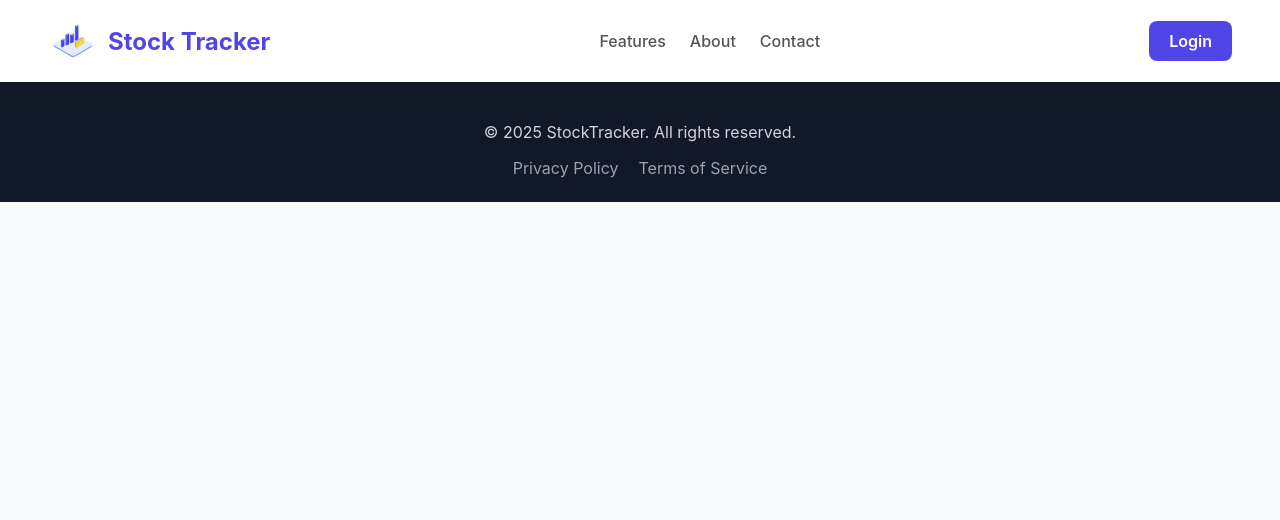
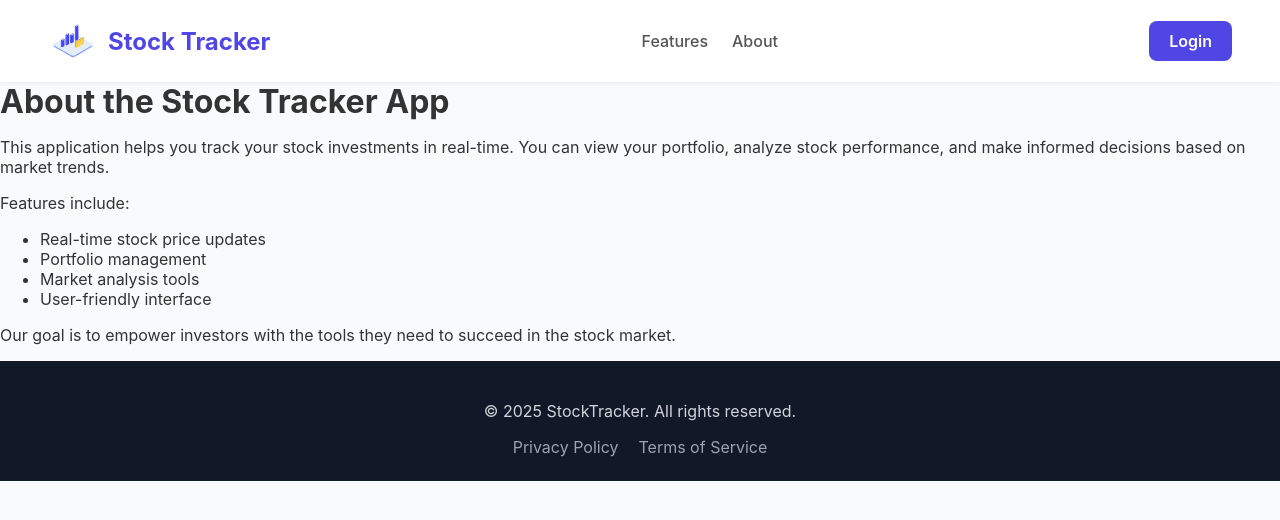
Before and after one commit to shakisparki/Stock-Portfolio-Tracker, a React (Vite) app in the folder portfolio-tracker.client/: page /about in a window 1280 px wide. Shown: the top 520 px of the page. Built offline with nearby package versions, Linux system fonts and the light colour scheme.

Commit message:
add auth context

```diff
--- a/portfolio-tracker.client/src/App.tsx
+++ b/portfolio-tracker.client/src/App.tsx
@@ -1,31 +1,29 @@
-import React, { useState } from "react";
+import React from "react";
 import { BrowserRouter as Router, Routes, Route } from "react-router-dom";
+import { useAuth } from "./hooks/useAuth";
 
 import Navbar from "./components/Navbar";
 import Footer from "./components/Footer";
 import Home from "./pages/Home";
+import About from "./pages/About";
 import Login from "./pages/Login";
 import Register from "./pages/Register";
 import Dashboard from "./pages/Dashboard";
 
 const App: React.FC = () => {
-    const [isLoggedIn, setIsLoggedIn] = useState(false);
-
-    const handleLogin = () =>
-        setIsLoggedIn(true);
-    const handleLogout = () =>
-        setIsLoggedIn(false);
+    const {isLoggedIn, login, logout } = useAuth();
 
     return (
             <div className="app-container">
                 <Router>
-                <Navbar isLoggedIn={isLoggedIn} onLogout={handleLogout} />
+                    <Navbar isLoggedIn={isLoggedIn} onLogout={logout} />
                     <Routes>
 
-                    <Route path="/" element={<Home/>} />
-                    <Route path="/login" element={isLoggedIn ? <Dashboard /> : <Login onLogin={handleLogin} />} />
+                        <Route path="/" element={<Home />} />
+                        <Route path="/about" element={<About />} />
+                        <Route path="/login" element={isLoggedIn ? <Dashboard /> : <Login onLogin={login} />} />
                         <Route path="/register" element={isLoggedIn ? <Dashboard /> : <Register/>} />
-                    <Route path="/dashboard" element={isLoggedIn ? <Dashboard /> : <Login onLogin={handleLogin} />} />
+                        <Route path="/dashboard" element={isLoggedIn ? <Dashboard /> : <Login onLogin={login} />} />
                         {/* Add other routes as needed */}
                     </Routes>
                     <Footer />
--- a/portfolio-tracker.client/src/components/Navbar.tsx
+++ b/portfolio-tracker.client/src/components/Navbar.tsx
@@ -14,9 +14,8 @@ const Navbar: React.FC<NavbarProps> = ({ isLoggedIn, onLogout }) => {
                 <span>Stock Tracker</span>
             </a>
             <div className="navbar-links">
-                <a href="#features">Features</a>
-                <a href="#about">About</a>
-                <a href="#contact">Contact</a>
+                <a href="/#features">Features</a>
+                <a href="/about">About</a>
                 {isLoggedIn && <a href="/dashboard">Dashboard</a>}
             </div>
             {
--- /dev/null
+++ b/portfolio-tracker.client/src/contexts/AuthContext.tsx
@@ -0,0 +1,4 @@
+import { createContext} from "react";
+
+// Create a context for authentication
+export const AuthContext = createContext<{ isLoggedIn: boolean; login: () => void; logout: () => void } | undefined>(undefined);
--- /dev/null
+++ b/portfolio-tracker.client/src/hooks/useAuth.tsx
@@ -0,0 +1,11 @@
+import { AuthContext } from "../contexts/AuthContext";
+import { useContext } from "react";
+
+// Custom hook to use the AuthContext
+export const useAuth = () => {
+    const context = useContext(AuthContext);
+    if (!context) {
+        throw new Error("useAuth must be used within an AuthProvider");
+    }
+    return context;
+};
--- a/portfolio-tracker.client/src/main.tsx
+++ b/portfolio-tracker.client/src/main.tsx
@@ -1,10 +1,13 @@
-//import { StrictMode } from 'react'
+import { StrictMode } from 'react'
 import { createRoot } from 'react-dom/client'
 import './index.css'
 import App from './App'
+import { AuthProvider } from "./providers/AuthProvider"
 
 createRoot(document.getElementById('root')!).render(
-  //<StrictMode>
-    <App />
-  //</StrictMode>,
+  <StrictMode>
+        <AuthProvider>
+            <App />
+        </AuthProvider >
+  </StrictMode>,
 )
--- /dev/null
+++ b/portfolio-tracker.client/src/pages/About.tsx
@@ -0,0 +1,29 @@
+import React from "react";
+import "../index.css";
+
+const About: React.FC = () => {
+    return (
+        <main>
+            <h1>About the Stock Tracker App</h1>
+            <p>
+                This application helps you track your stock investments in real-time.
+                You can view your portfolio, analyze stock performance, and make informed
+                decisions based on market trends.
+            </p>
+            <p>
+                Features include:
+            </p>
+            <ul>
+                <li>Real-time stock price updates</li>
+                <li>Portfolio management</li>
+                <li>Market analysis tools</li>
+                <li>User-friendly interface</li>
+            </ul>
+            <p>
+                Our goal is to empower investors with the tools they need to succeed in the stock market.
+            </p>
+        </main>
+    );
+};
+
+export default About;
--- /dev/null
+++ b/portfolio-tracker.client/src/providers/AuthProvider.tsx
@@ -0,0 +1,15 @@
+import React, { useState } from "react";
+import { AuthContext } from "../contexts/AuthContext";
+
+export const AuthProvider: React.FC<{ children: React.ReactNode }> = ({ children }) => {
+    const [isLoggedIn, setIsLoggedIn] = useState(false);
+
+    const login = () => setIsLoggedIn(true);
+    const logout = () => setIsLoggedIn(false);
+
+    return (
+        <AuthContext.Provider value={{ isLoggedIn, login, logout }}>
+            {children}
+        </AuthContext.Provider>
+    );
+};
```
Also changed, not shown: 1 other file (tests, documents, lock files or other folders). Lines whose indentation alone changed are shown as unchanged.
